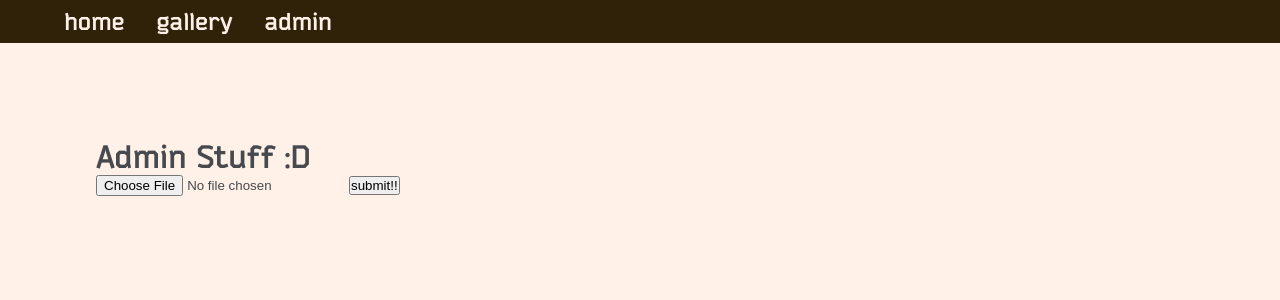
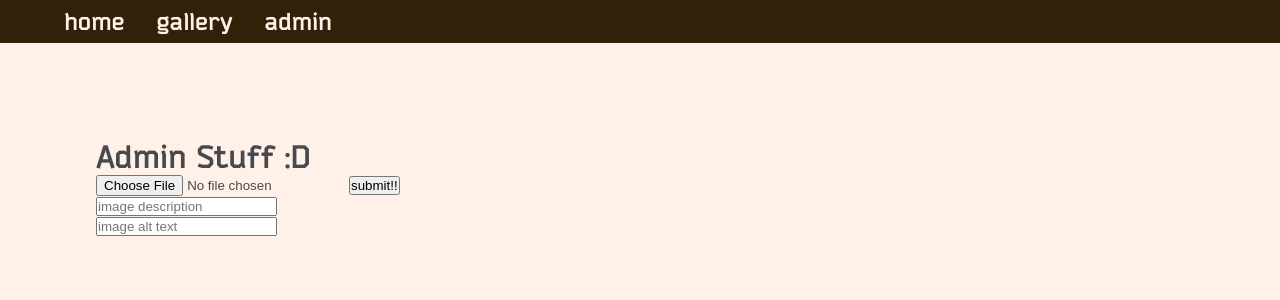
Before and after one commit to Therason/raymod, a Next.js app: page /admin in a window 1280 px wide. Shown: the top 300 px of the page. Built offline with nearby package versions, Linux system fonts and the light colour scheme.

Commit message:
Add field to add image description and alt to admin panel and API

```diff
--- a/pages/admin.tsx
+++ b/pages/admin.tsx
@@ -3,6 +3,8 @@ import { useState } from 'react'
 
 export default function Upload() {
   const [ image, setImage ] = useState<File>()
+  const [ description, setDescription ] = useState('')
+  const [ alt, setAlt ] = useState('')
   const [ uploaded, setUploaded ] = useState(false)
 
   const selectImage = (e: React.ChangeEvent<HTMLInputElement>) => {
@@ -14,6 +16,7 @@ export default function Upload() {
   const handleSubmit = async () => {
     const form = new FormData()
     form.append('image', image as Blob)
+    form.append('description', description)
 
     const res = await fetch('/api/upload', {
       method: 'POST',
@@ -35,6 +38,12 @@ export default function Upload() {
           <button onClick={handleSubmit}>submit!!</button>
           {uploaded && <p style={{ color: '#019563' }}>File uploaded successfully!</p>}
         </div>
+        <div>
+          <input type='text' placeholder='image description' onChange={(e) => setDescription(e.target.value)} />
+        </div>
+        <div>
+          <input type='text' placeholder='image alt text' onChange={(e) => setAlt(e.target.value)} />
+        </div>
         <div className="gallery"></div>
       </main>
     </>
--- a/pages/api/upload.ts
+++ b/pages/api/upload.ts
@@ -61,7 +61,8 @@ export default async function handler(
   const db = conn.db();
   const status = await db.collection("posts").insertOne({
     url: imgurData.data.link,
-    description: "placeholder description",
+    description: data.fields.description || '',
+    alt: data.fields.alt || '',
   });
   conn.close();
 
```
Also changed, not shown: 1 other file (tests, documents, lock files or other folders).
